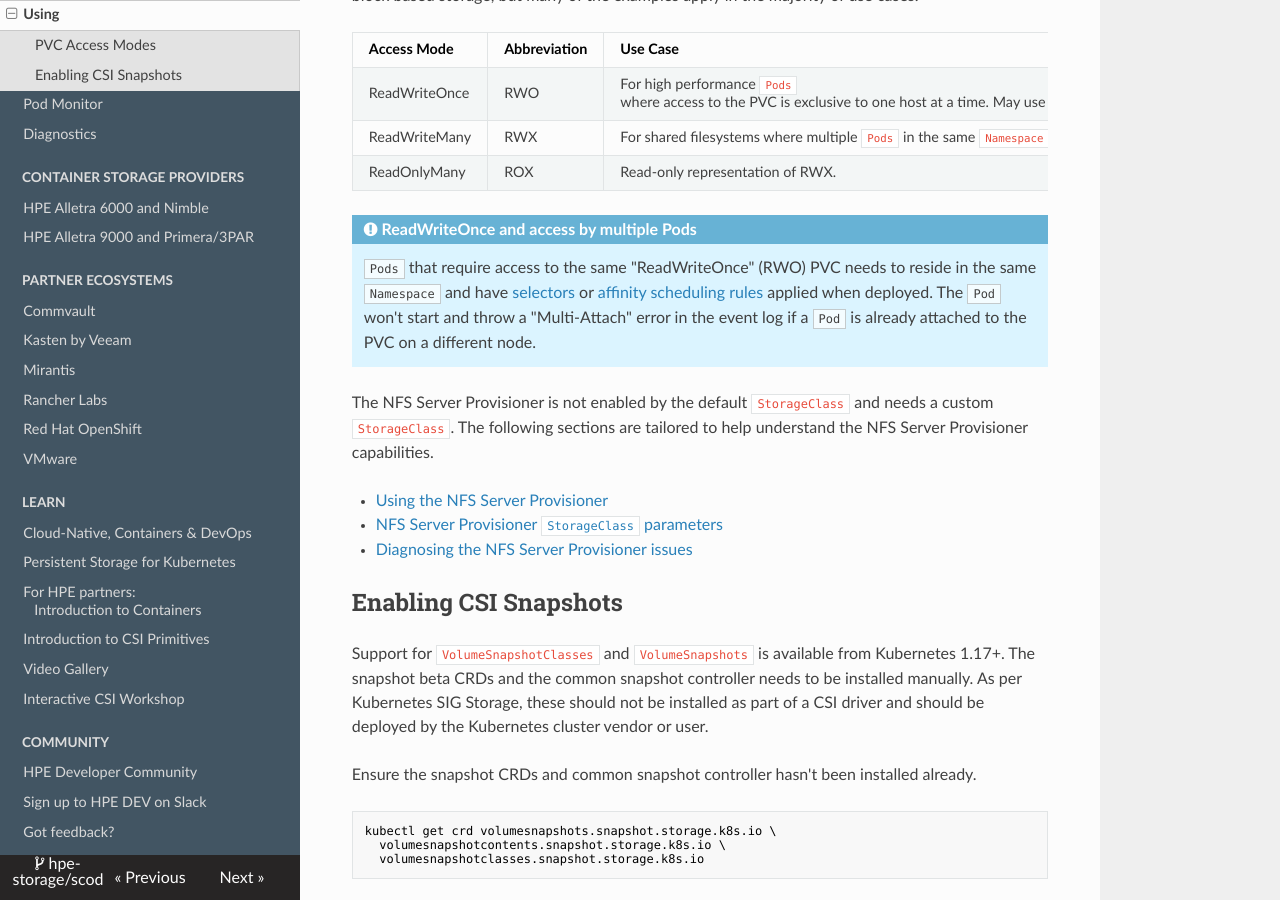
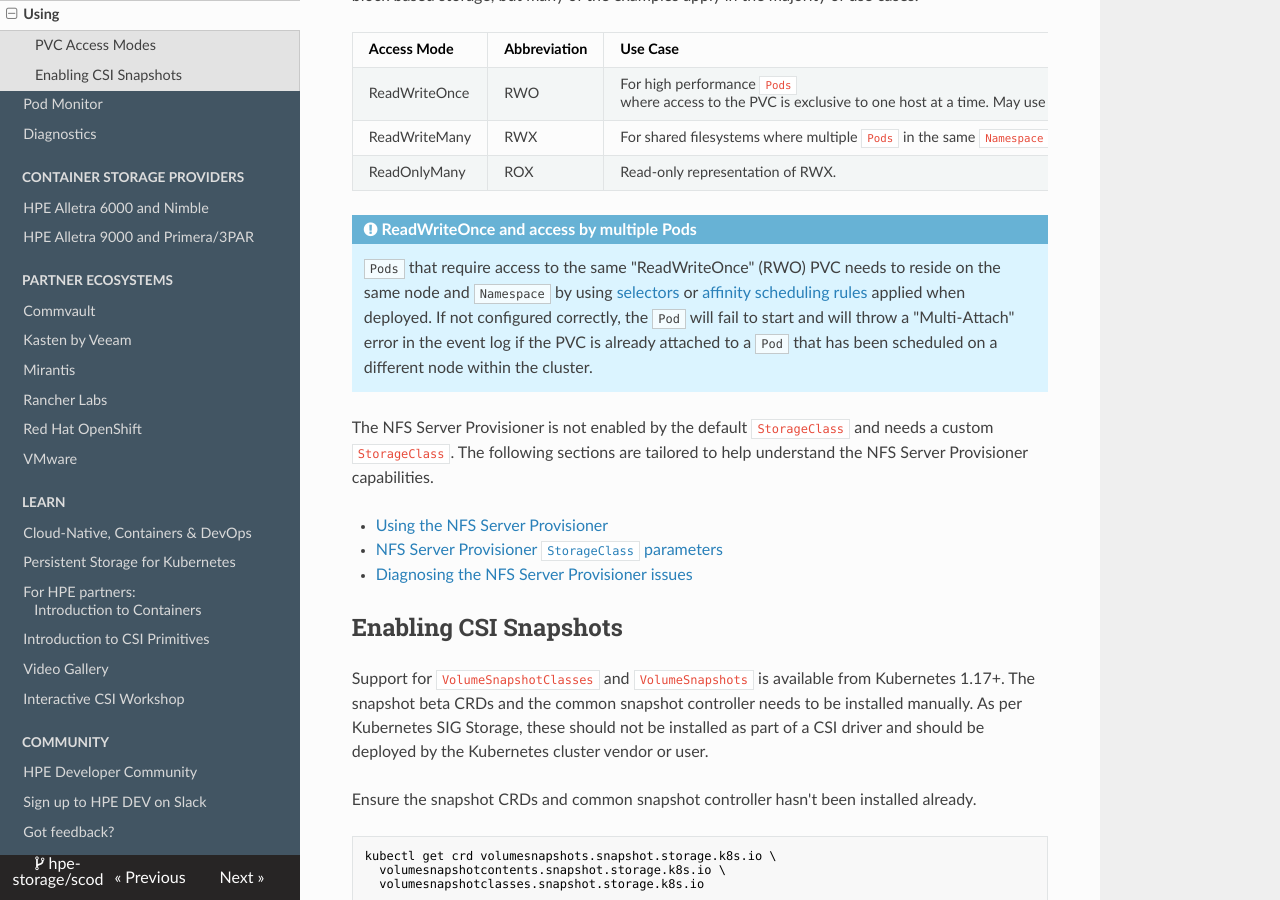
Before and after one commit to hpe-storage/scod, an MkDocs documentation site: the page built from docs/csi_driver/using.md, in a window 1280 px wide and 900 px high, scrolled down 1315 px. Built offline with MkDocs 1.6.1, drawn with Linux system fonts in a browser that asks for light colours; nearby versions of some CDN libraries.

Commit message:
Update docs/csi_driver/using.md
Co-authored-by: c-snell <31020223+c-snell@users.noreply.github.com>

```diff
--- a/docs/csi_driver/using.md
+++ b/docs/csi_driver/using.md
@@ -20,7 +20,7 @@ The HPE CSI Driver for Kubernetes is primarily a `ReadWriteOnce` (RWO) CSI imple
 | ReadOnlyMany  | ROX          | Read-only representation of RWX. |
 
 !!! seealso "ReadWriteOnce and access by multiple Pods"
-    `Pods` that require access to the same "ReadWriteOnce" (RWO) PVC needs to reside in the same `Namespace` and have [selectors](https://kubernetes.io/docs/concepts/overview/working-with-objects/labels/) or [affinity scheduling rules](https://kubernetes.io/docs/concepts/scheduling-eviction/assign-pod-node/) applied when deployed. The `Pod` won't start and throw a "Multi-Attach" error in the event log if a `Pod` is already attached to the PVC on a different node.
+    `Pods` that require access to the same "ReadWriteOnce" (RWO) PVC needs to reside on the same node and `Namespace` by using [selectors](https://kubernetes.io/docs/concepts/overview/working-with-objects/labels/) or [affinity scheduling rules](https://kubernetes.io/docs/concepts/scheduling-eviction/assign-pod-node/) applied when deployed. If not configured correctly, the `Pod` will fail to start and will throw a "Multi-Attach" error in the event log if the PVC is already attached to a `Pod` that has been scheduled on a different node within the cluster.
 
 The NFS Server Provisioner is not enabled by the default `StorageClass` and needs a custom `StorageClass`. The following sections are tailored to help understand the NFS Server Provisioner capabilities.
 
```
